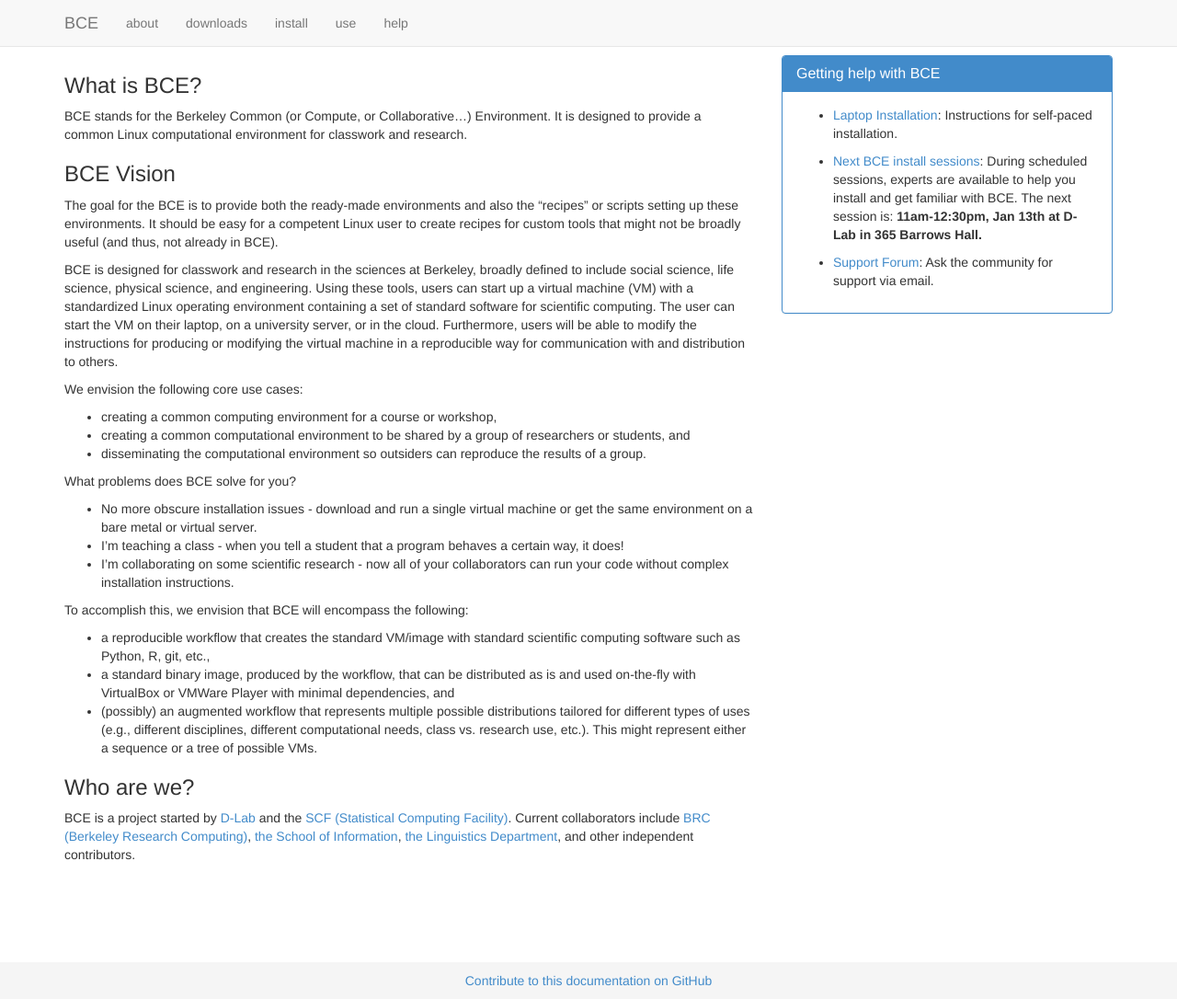
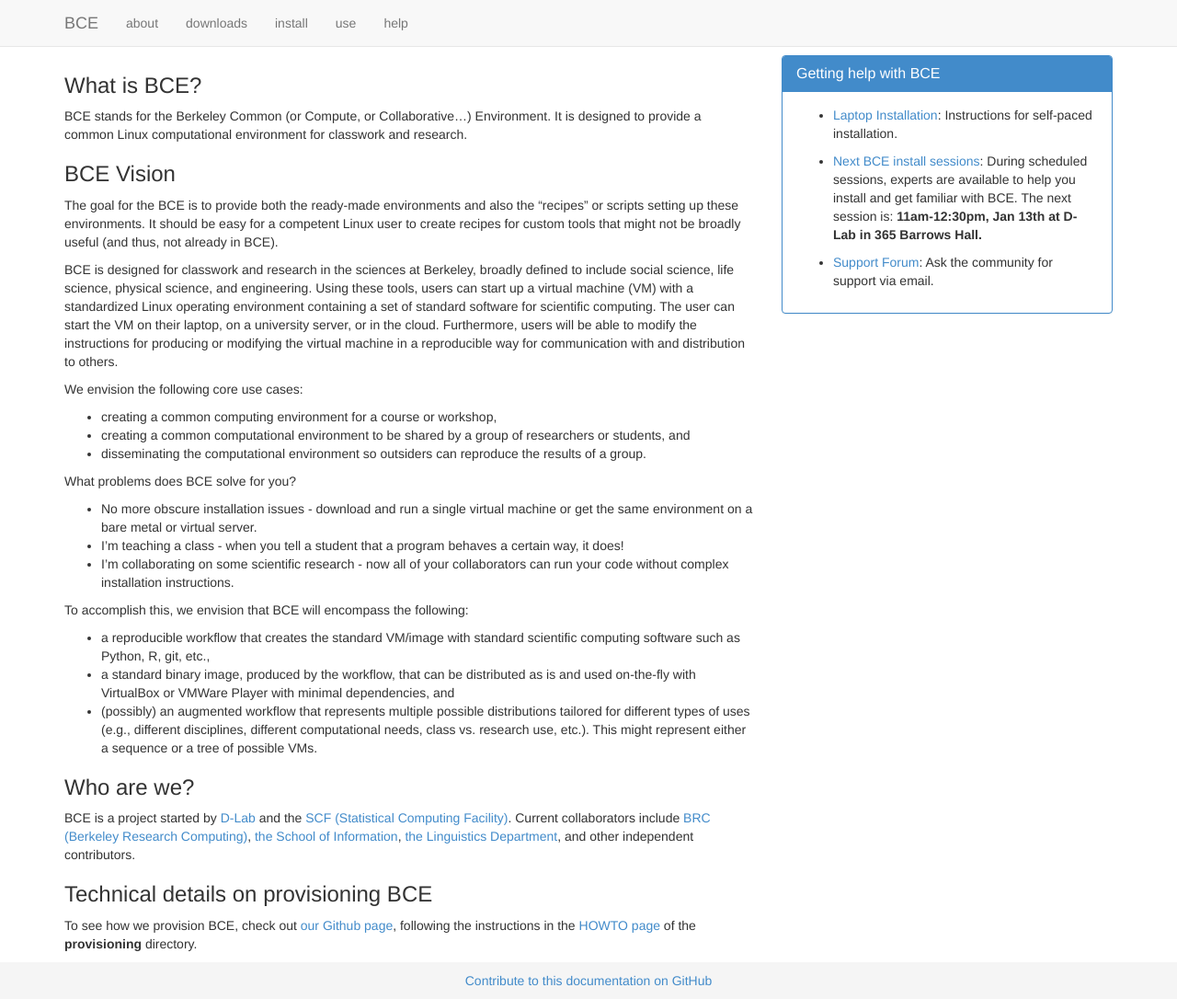
Before and after one commit to ucberkeley/bce-documentation, a Jekyll site: the page built from index.md, in a window 1280 px wide and 1086 px high. Shown: the whole window at 92% size. Built offline with Jekyll 4.4.1, drawn with Linux system fonts in a browser that asks for light colours; nearby versions of some CDN libraries; library files that are not in the unit come from our copies; Markdown is read by kramdown in place of the engine named in the settings.

Commit message:
added pointer to provisioning

```diff
--- a/index.md
+++ b/index.md
@@ -61,3 +61,7 @@ Current collaborators include
 [the School of Information](http://ischool.berkeley.edu),
 [the Linguistics Department](http://linguistics.berkeley.edu/plab/guestwiki/index.php?title=Berkeley_Phonetics_Machine),
 and other independent contributors.
+
+### Technical details on provisioning BCE
+
+To see how we provision BCE, check out [our Github page](https://github.com/ucberkeley/bce), following the instructions in the [HOWTO page](https://github.com/ucberkeley/bce/blob/master/provisioning/HOWTO.md) of the **provisioning** directory.
```
